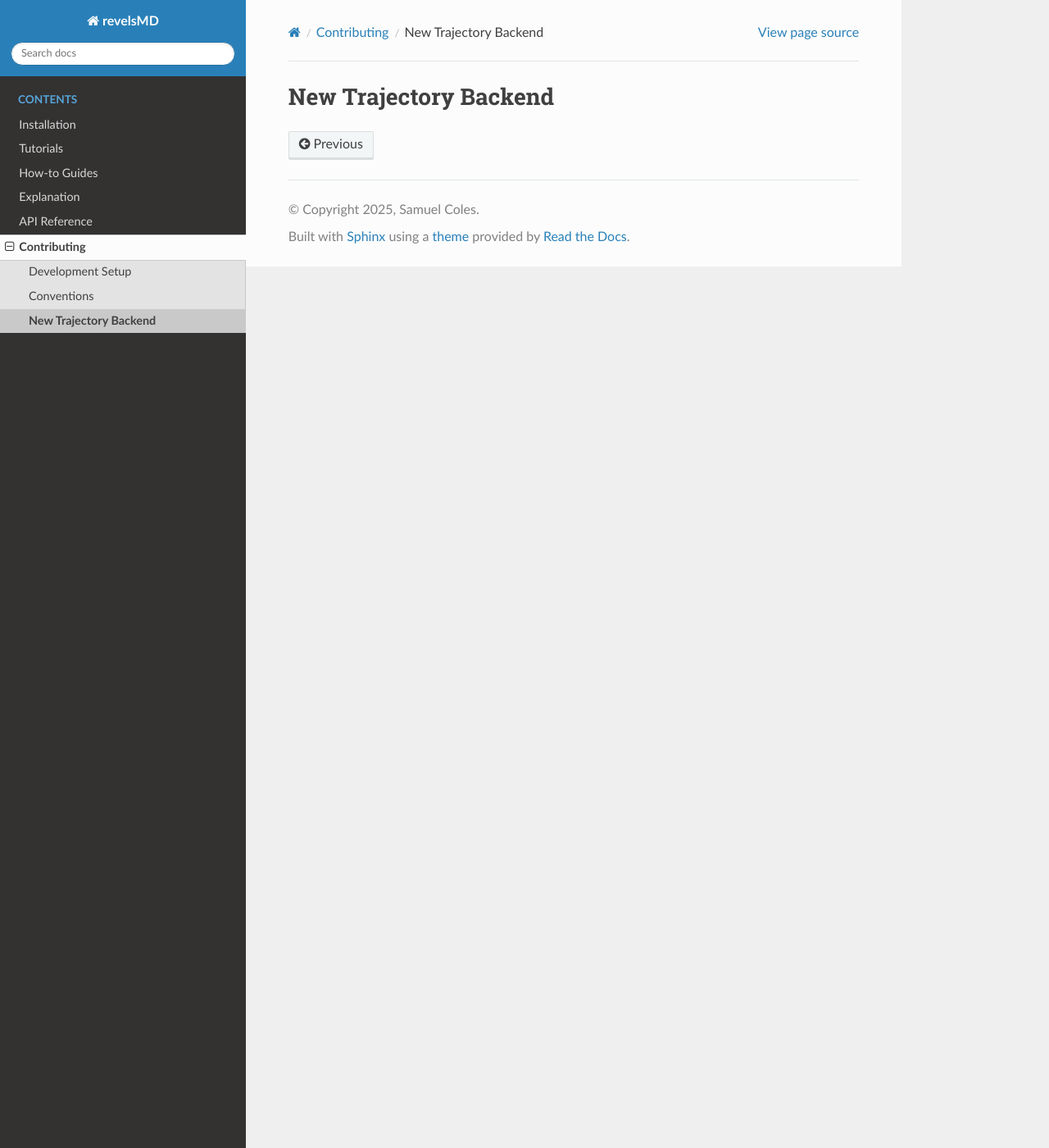
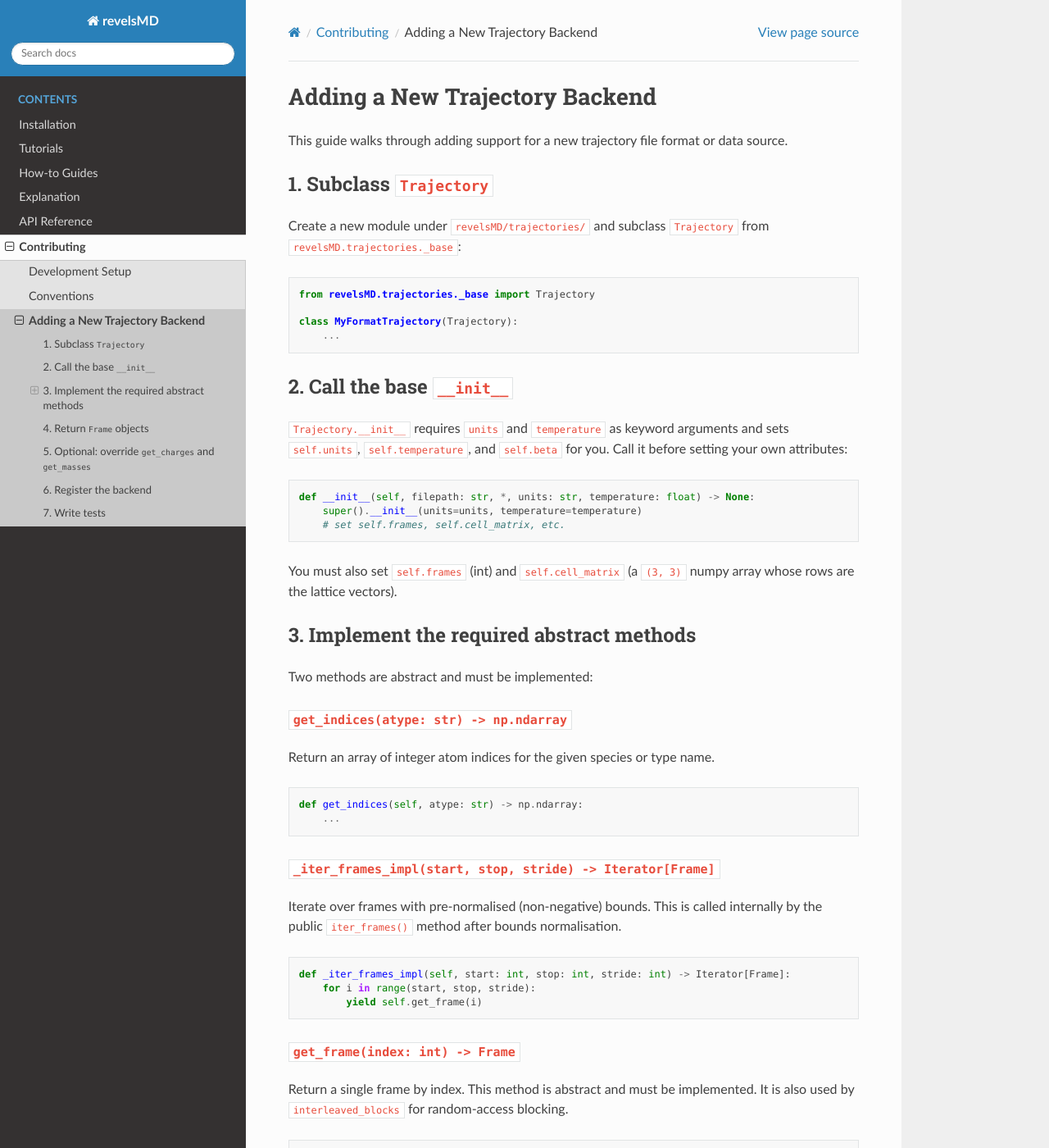
Before and after one commit to user200000/revelsmd, a Sphinx documentation site: the page built from docs/source/contributing/new-trajectory-backend.md, in a window 1280 px wide and 1400 px high. Shown: the whole window at 82% size. Built offline with Sphinx 7.4.7 and the Read the Docs theme 3.1.0, drawn with Linux system fonts in a browser that asks for light colours; some of the changed text lies outside the part shown.

Commit message:
Add contributing guides: development setup, conventions, new trajectory backend

````diff
--- a/docs/source/contributing/new-trajectory-backend.md
+++ b/docs/source/contributing/new-trajectory-backend.md
@@ -1 +1,112 @@
-# New Trajectory Backend
+# Adding a New Trajectory Backend
+
+This guide walks through adding support for a new trajectory file format or data source.
+
+## 1. Subclass `Trajectory`
+
+Create a new module under `revelsMD/trajectories/` and subclass `Trajectory` from `revelsMD.trajectories._base`:
+
+```python
+from revelsMD.trajectories._base import Trajectory
+
+class MyFormatTrajectory(Trajectory):
+    ...
+```
+
+## 2. Call the base `__init__`
+
+`Trajectory.__init__` requires `units` and `temperature` as keyword arguments and sets `self.units`, `self.temperature`, and `self.beta` for you. Call it before setting your own attributes:
+
+```python
+def __init__(self, filepath: str, *, units: str, temperature: float) -> None:
+    super().__init__(units=units, temperature=temperature)
+    # set self.frames, self.cell_matrix, etc.
+```
+
+You must also set `self.frames` (int) and `self.cell_matrix` (a `(3, 3)` numpy array whose rows are the lattice vectors).
+
+## 3. Implement the required abstract methods
+
+Two methods are abstract and must be implemented:
+
+### `get_indices(atype: str) -> np.ndarray`
+
+Return an array of integer atom indices for the given species or type name.
+
+```python
+def get_indices(self, atype: str) -> np.ndarray:
+    ...
+```
+
+### `_iter_frames_impl(start, stop, stride) -> Iterator[Frame]`
+
+Iterate over frames with pre-normalised (non-negative) bounds. This is called internally by the public `iter_frames()` method after bounds normalisation.
+
+```python
+def _iter_frames_impl(self, start: int, stop: int, stride: int) -> Iterator[Frame]:
+    for i in range(start, stop, stride):
+        yield self.get_frame(i)
+```
+
+### `get_frame(index: int) -> Frame`
+
+Return a single frame by index. This method is abstract and must be implemented. It is also used by `interleaved_blocks` for random-access blocking.
+
+```python
+def get_frame(self, index: int) -> Frame:
+    ...
+```
+
+## 4. Return `Frame` objects
+
+Both `get_frame` and `_iter_frames_impl` yield `Frame` instances from `revelsMD.frame_sources`. Construct them with positional and force arrays:
+
+```python
+from revelsMD.frame_sources import Frame
+
+frame = Frame(positions=positions, forces=forces)
+```
+
+`Frame` validates on construction:
+
+- Both arrays must be numpy arrays.
+- Both must have shape `(n_atoms, 3)`.
+- `positions` and `forces` must have the same number of atoms.
+
+## 5. Optional: override `get_charges` and `get_masses`
+
+The base class provides default implementations of `get_charges` and `get_masses` that raise `DataUnavailableError`. If your format includes charge or mass data, override them:
+
+```python
+def get_charges(self, atype: str) -> np.ndarray:
+    ...
+
+def get_masses(self, atype: str) -> np.ndarray:
+    ...
+```
+
+## 6. Register the backend
+
+Add your class to `revelsMD/trajectories/__init__.py`:
+
+```python
+from .myformat import MyFormatTrajectory
+
+__all__ = [
+    ...,
+    "MyFormatTrajectory",
+]
+```
+
+## 7. Write tests
+
+Place tests in `tests/trajectories/`. A minimal test suite should cover:
+
+- Correct values for `frames`, `cell_matrix`, `units`, `temperature`, and `beta` after construction.
+- `get_indices` returns the expected atom indices for a known species.
+- `get_frame` returns a `Frame` with the correct shapes.
+- `iter_frames` yields the expected number of frames and respects `start`, `stop`, and `stride`.
+- If `get_charges` or `get_masses` are implemented, that they return arrays of the right length.
+- That `get_charges`/`get_masses` raise `DataUnavailableError` if not implemented.
+
+Use small, in-memory data where possible to keep tests fast and self-contained.
````
Also changed, not shown: docs/source/contributing/conventions.md (+20 -0 lines), docs/source/contributing/development-setup.md (+42 -0 lines).
